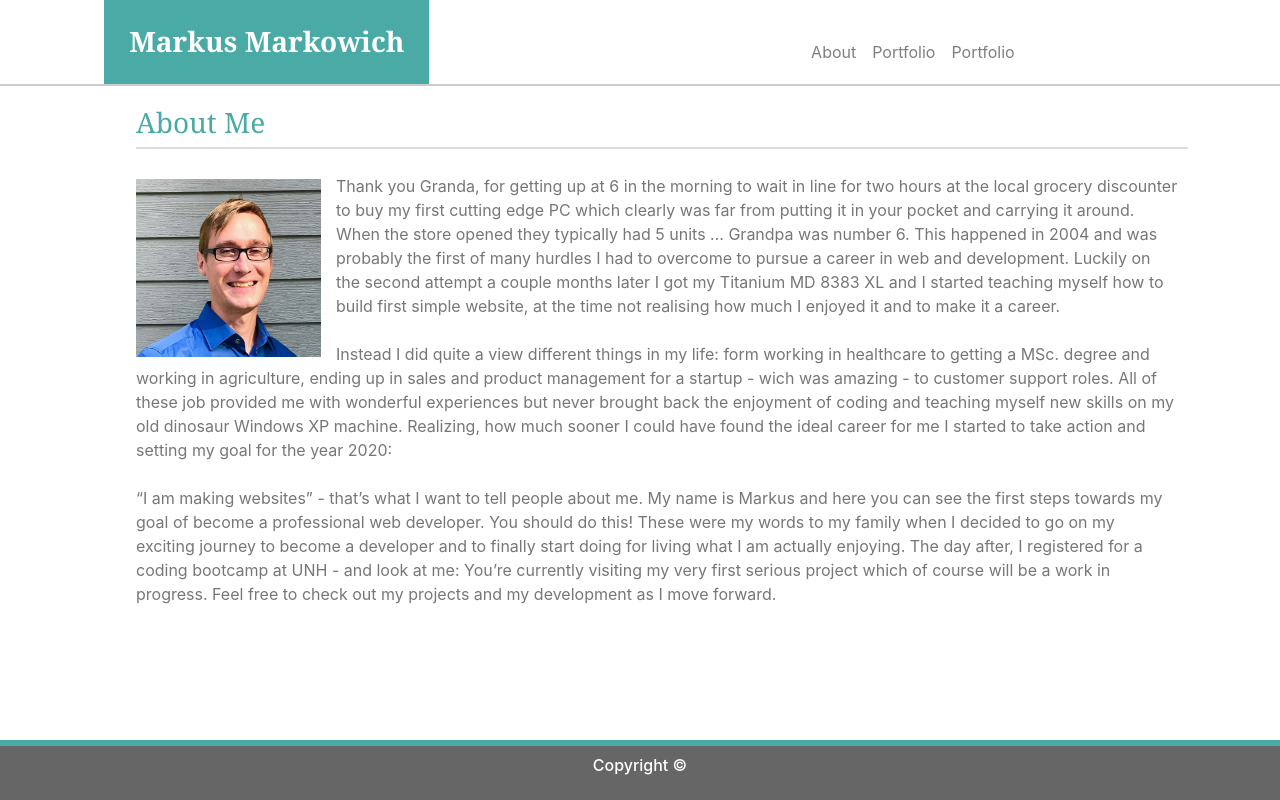
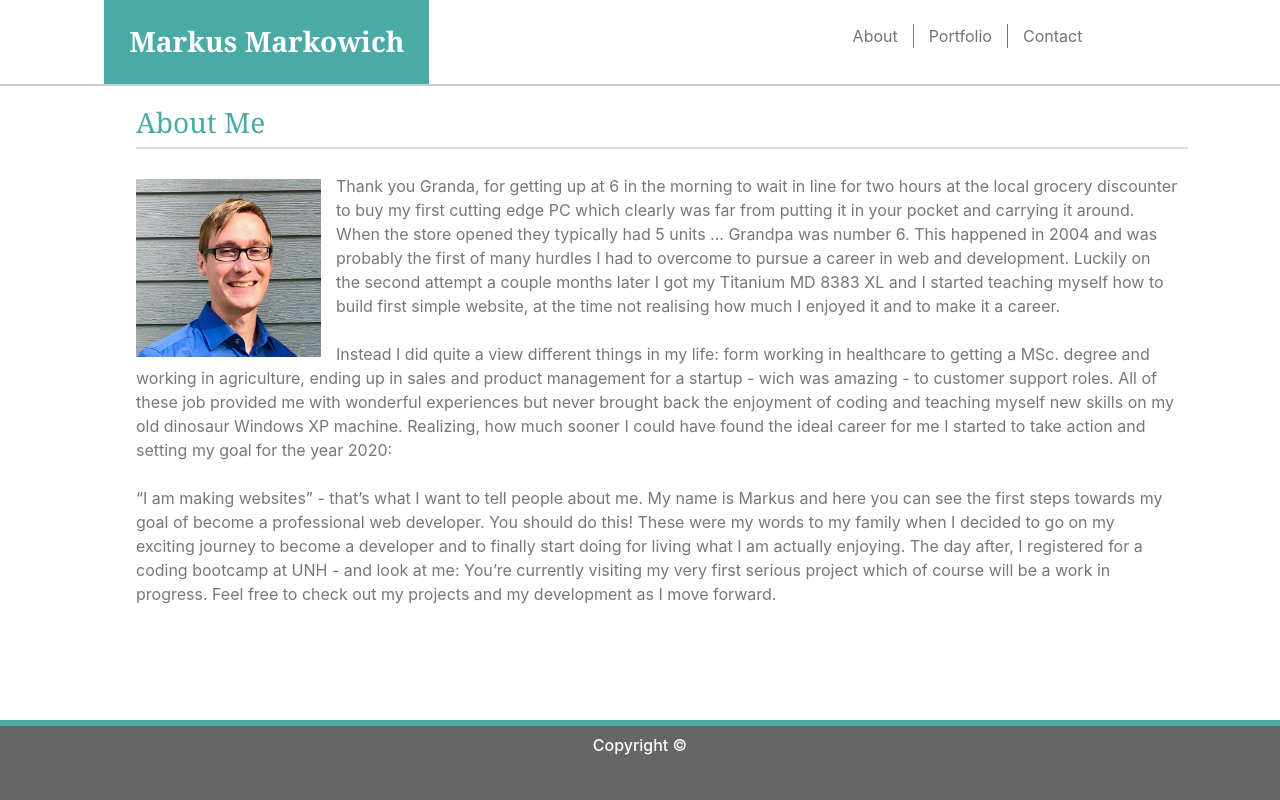
Before and after one commit to markus902/UNH-02-Bootstrap-Portfolio, a plain HTML site: page index.html in a window 1280 px wide. Drawn offline with nearby package versions, Linux system fonts and the light colour scheme.

Commit message:
index page completed

```diff
--- a/assets/style.css
+++ b/assets/style.css
@@ -75,6 +75,24 @@ div.portfolio_image{
     display: table;
   }
 
+  a.link{
+    position: relative;
+    float: left;
+    color:#777777;
+    text-decoration: none;
+}
+
+a.left_link, a.right_link{
+    padding: 0 15px 0 15px;
+    margin: 0;
+}
+
+a.center_link{
+    border-left: 1px solid #777777;
+    border-right: 1px solid #777777;
+    padding: 0 15px 0 15px;
+}
+
 a:hover{
     background-color: #777777;
     color: #ffffff;
@@ -99,7 +117,7 @@ div.footer{
     position: fixed;
     bottom: 0;
     width: 100%;
-    height: 60px;
+    height: 80px;
     color: #ffffff;
     background-color: #666666;
     border-top: 6px solid #4aaaa5;
@@ -120,8 +138,4 @@ div.footer{
         width: 100%;
     }
 
-    nav.navbar-expand-lg{
-        float: left;;
-    }
-
   }
--- a/index.html
+++ b/index.html
@@ -15,32 +15,22 @@
     <div class="row">
         <div class="col-md-1 col-xs-0"></div>
 
-        <div class="col-md-5 col-xs-12 px-0">
+        <div class="col-md-6 col-xs-12 px-0">
             <div class="name_tag_div"><h1 class="name_tag_h1">Markus Markowich</h1></div>
         </div>
 
-        <div class="col-md-5 col-xs-12">
-            <nav class="navbar navbar-expand-lg navbar-light bg-white mt-4 justify-content-center">
-                <!-- <a class="navbar-brand" href="#">Navbar</a>
-                <button class="navbar-toggler" type="button" data-toggle="collapse" data-target="#navbarNav" aria-controls="navbarNav" aria-expanded="false" aria-label="Toggle navigation">
-                <span class="navbar-toggler-icon"></span>
-                </button>
-                <div class="collapse navbar-collapse" id="navbarNav"> -->
-                <ul class="navbar-nav">
-                    <!-- <li class="nav-item active">
-                    <a class="nav-link" href="#">Home <span class="sr-only">(current)</span></a>
-                    </li> -->
+        <div class="col-md-4 col-xs-12">
+            <ul class="nav justify-content-center pt-4 pb-3">
                 <li class="nav-item">
-                    <a class="nav-link" href="#">About</a>
+                    <a class="nav-link text-secondary left_link" href="./index.html">About</a>
                 </li>
                 <li class="nav-item">
-                    <a class="nav-link" href="#">Portfolio</a>
+                    <a class="nav-link text-secondary center_link" href="./portfolio.html">Portfolio</a>
                 </li>
                 <li class="nav-item">
-                    <a class="nav-link" href="#">Portfolio</a>
+                    <a class="nav-link text-secondary right_link" href="./contact.html">Contact</a>
                 </li>
             </ul>
-            </nav>
         </div>
 
         <div class="col-md-1"></div>
```
Lines whose indentation alone changed are shown as unchanged.
